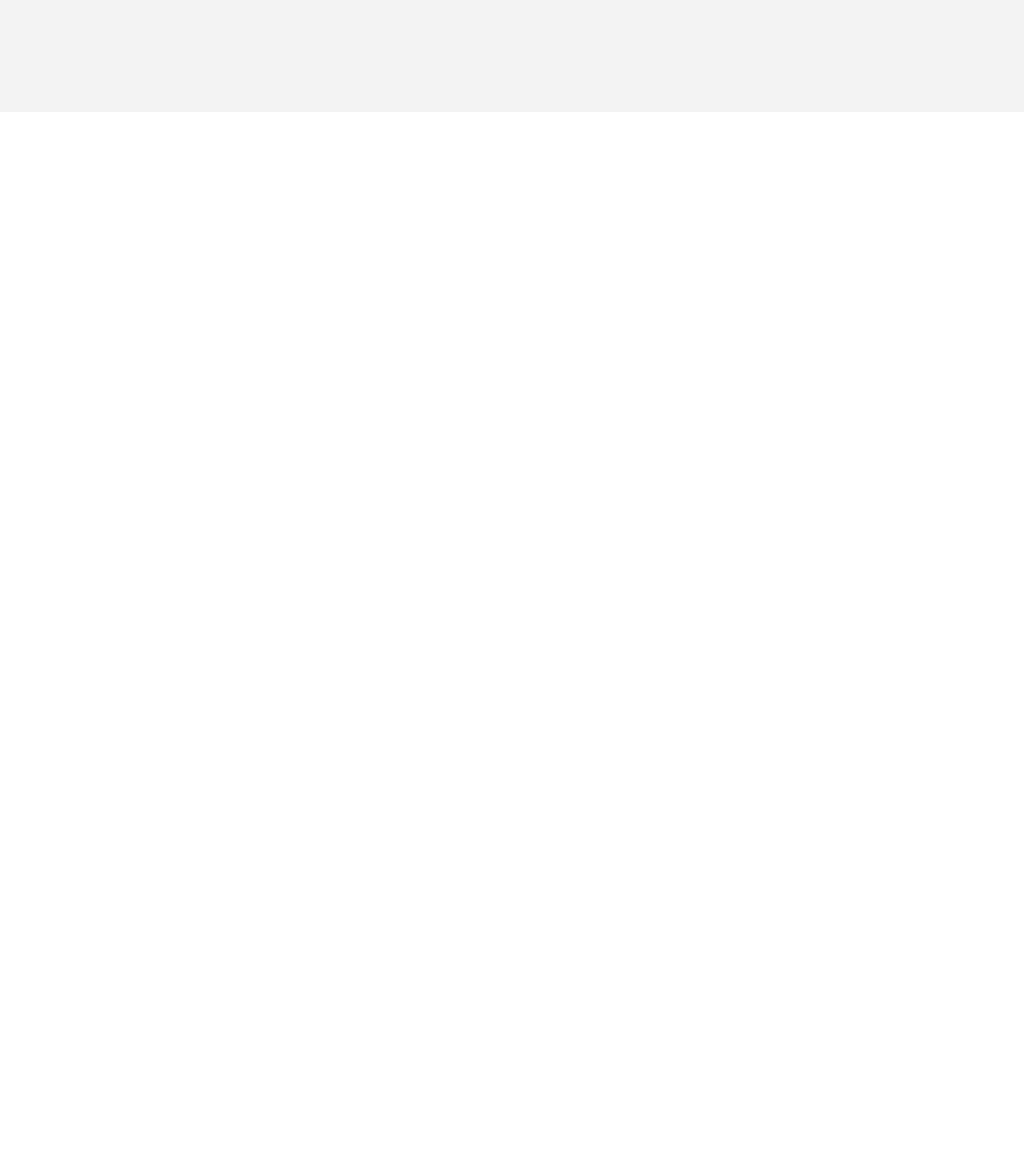
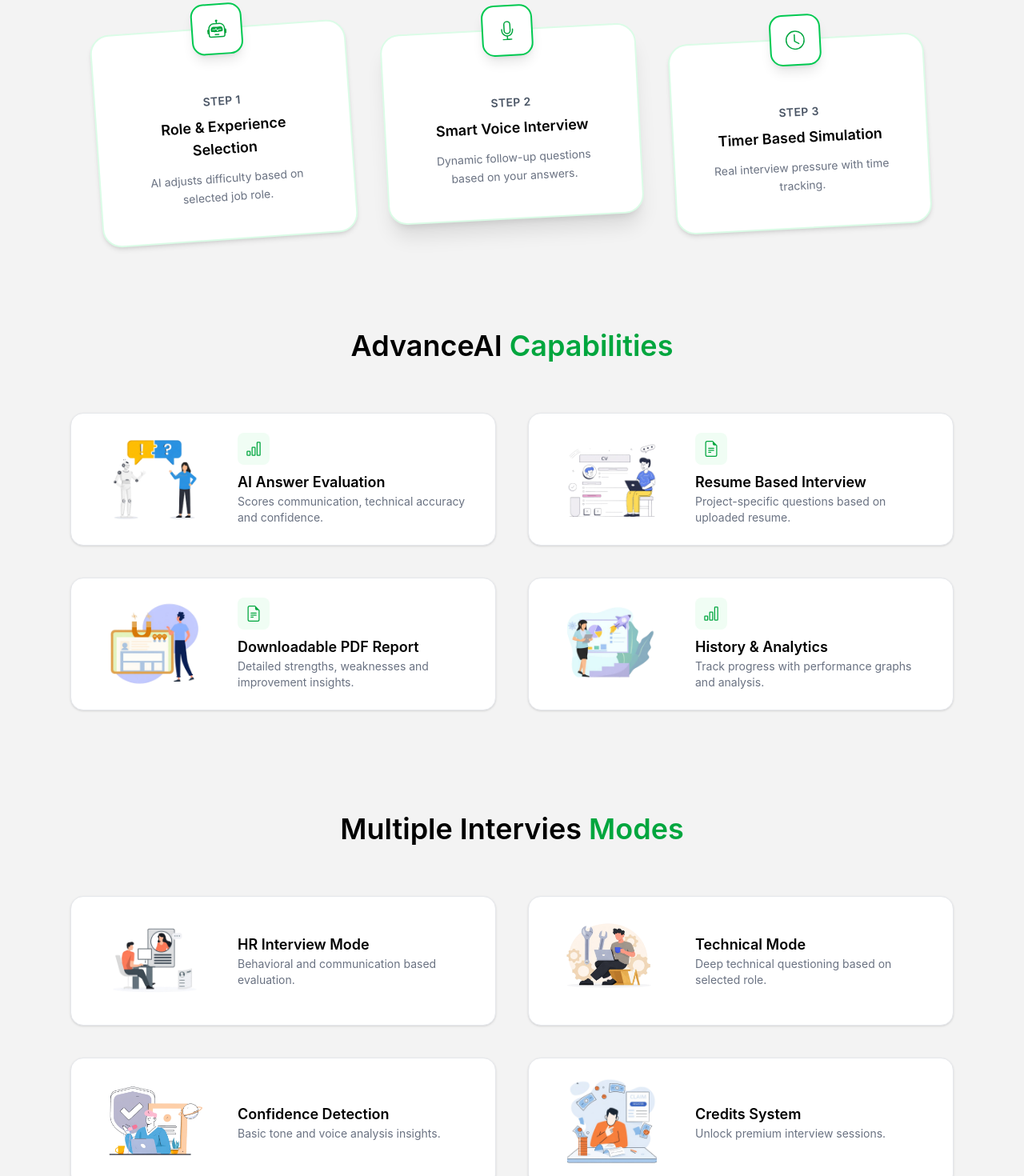
Before and after one commit to manishkumar987174/AI_INTERVIEW_AGENT, a React (Vite) app in the folder client/: page / in a window 1280 px wide. Shown: the part 660-2130 px from the top of the page at 80% size. Before the commit the page ends 800 px from the top, so only its background shows below. Built offline with nearby package versions, Linux system fonts and the light colour scheme; no server answers.

Commit message:
Added new pages

```diff
--- a/client/src/components/AuthModel.jsx
+++ b/client/src/components/AuthModel.jsx
@@ -15,7 +15,7 @@
       <div className="relative w-full max-w-md">
         <button
           onClick={onClose}
-          className="absolute top-8 right-5 text-gray-800 hover:text-black text-xl"
+          className=" cursor-pointer absolute top-8 right-5 text-gray-800 hover:text-black text-xl"
         >
           <FaTimes size={18} />
         </button>
--- /dev/null
+++ b/client/src/components/Footer.jsx
@@ -0,0 +1,19 @@
+import React from 'react'
+import { BsRobot } from 'react-icons/bs'
+
+const Footer = () => {
+  return (
+    <div className='bg-[#f3f3f3] flex justify-center px-4 pb-10 py-4 pt=10'>
+
+        <div className='w-full max-w-6xl bg-white rounded-[24px] shadow-sm border border-gray-200 py-5 px-3 text-center'>
+            <div className='flex justify-center items-center gap-3 mb-3'>
+                <div className='bg-black text-white p-2 rounded-lg'><BsRobot size={16}/></div>
+                <h2 className='font-semibold '>InterviewIq.AI</h2>
+            </div>
+            <p className='text-gray-500 text-sm max-w-xl mx-auto'>AI-powered interview preparation platform designed to improve communication skills, technical depth and professional confidence.</p>
+        </div>
+    </div>
+  )
+}
+
+export default Footer
--- a/client/src/components/Navbar.jsx
+++ b/client/src/components/Navbar.jsx
@@ -1,5 +1,6 @@
 import React, { useState } from "react";
 import { useDispatch, useSelector } from "react-redux";
+// eslint-disable-next-line no-unused-vars
 import { motion } from "motion/react";
 import { RiRobot3Fill } from "react-icons/ri";
 import { BsCoin } from "react-icons/bs";
--- a/client/src/pages/Auth.jsx
+++ b/client/src/pages/Auth.jsx
@@ -1,6 +1,7 @@
 import React from "react";
 import { FaRobot } from "react-icons/fa6";
 import { IoSparkles } from "react-icons/io5";
+// eslint-disable-next-line no-unused-vars
 import { motion } from "motion/react";
 import { FcGoogle } from "react-icons/fc";
 import { signInWithPopup } from "firebase/auth";
--- a/client/src/pages/Home.jsx
+++ b/client/src/pages/Home.jsx
@@ -1,7 +1,9 @@
 import React, { useState } from "react";
 import Navbar from "../components/Navbar";
 import { useSelector } from "react-redux";
+// eslint-disable-next-line no-unused-vars
 import { motion } from "motion/react";
+import AuthModel from "../components/AuthModel";
 import {
   BsRobot,
   BsMic,
@@ -11,17 +13,25 @@
 } from "react-icons/bs";
 import { HiSparkles } from "react-icons/hi";
 import { useNavigate } from "react-router-dom";
-
+import hrImg from "../assets/HR.png";
+import techImg from "../assets/tech.png";
+import confidenceImg from "../assets/confi.png";
+import resumeImg from "../assets/resume.png";
+import pdfImg from "../assets/pdf.png";
+import analyticsImg from "../assets/history.png";
+import evalImg from "../assets/ai-ans.png";
+import creditImg from "../assets/credit.png";
+import Footer from "../components/Footer";
 const Home = () => {
   const { userData } = useSelector((state) => state.user);
   const [showAuth, setShowAuth] = useState(false);
-const navigate =useNavigate()
-
+  const navigate = useNavigate();
 
   return (
-    <div className="min-h-screen bg-[#f3f3f3] flex flex-col ">
+    <div className="  min-h-screen bg-[#f3f3f3] flex flex-col ">
       <Navbar />
-      <div className="flex-1 px-6 py-20">
+      <div className="px-22 flex-1  py-20">
+        <div className="max-w-6xl mx-auto">
           <div className="flex justify-center mb-6">
             <div className="bg-gray-100 text-gray-600 text-sm px-4 py-2 rounded-full flex items-center gap-2">
               <HiSparkles size={16} className="bg-greeen-50 text-green-600" />
@@ -58,7 +68,7 @@
                     setShowAuth(true);
                     return;
                   }
-                navigate("/interview")
+                  navigate("/interview");
                 }}
                 whileHover={{ opacity: 0.9, scale: 1.03 }}
                 whileTap={{ opacity: 1, scale: 0.98 }}
@@ -72,7 +82,7 @@
                     setShowAuth(true);
                     return;
                   }
-                navigate("/history")
+                  navigate("/history");
                 }}
                 whileHover={{ opacity: 0.9, scale: 1.03 }}
                 whileTap={{ opacity: 1, scale: 0.98 }}
@@ -82,7 +92,186 @@
               </motion.button>
             </div>
           </div>
+          <div className="flex flex-col md:flex-row justify-center items-center gap-10 mb-28">
+            {[
+              {
+                icon: <BsRobot size={24} />,
+                step: "STEP 1",
+                title: "Role & Experience Selection",
+                desc: "AI adjusts difficulty based on selected job role.",
+              },
+              {
+                icon: <BsMic size={24} />,
+                step: "STEP 2",
+                title: "Smart Voice Interview",
+                desc: "Dynamic follow-up questions based on your answers.",
+              },
+              {
+                icon: <BsClock size={24} />,
+                step: "STEP 3",
+                title: "Timer Based Simulation",
+                desc: "Real interview pressure with time tracking.",
+              },
+            ].map((item, index) => (
+              <motion.div
+                key={index}
+                initial={{ opacity: 0, y: 60 }}
+                whileInView={{ opacity: 1, y: 0 }}
+                transition={{ duration: 0.6 + index * 0.2 }}
+                whileHover={{ y:-6}}
+                className={`relative bg-white rounded-3xl border-2 border-green-100 hover:border-gray-500 p-10 w-80 max-w-[90%] shadow-md hover:shadow-2xl
+              transition-all duration-300
+              ${index === 0 ? "rotate-[-4deg]" : ""}
+                ${index === 1 ? "rotate-[-3deg] md:-mt-6 shadow-xl" : ""}
+                ${index === 2 ? "rotate-[-3deg]" : ""}
+              `}
+              >
+                <div
+                  className="absolute -top-8 left-1/2 -translate-x-1/2 bg-white border-2 border-green-500 text-green-600 w-16 h-16 rounded-2xl flex
+               items-center justify-center shadow-lg "
+                >
+                  {item.icon}
                 </div>
+                <div className=" pt-10 text-center">
+                  <div className="text-sm text-gray-600 font-semibold mb-2 tracking-wide">
+                    {item.step}
+                  </div>
+                  <h3 className="font-semibold mb-3 text-lg ">{item.title}</h3>
+                  <p className="text-sm text-gray-500 leading-relaxed">
+                    {item.desc}
+                  </p>
+                </div>
+              </motion.div>
+            ))}
+          </div>
+          <div className="mb-32">
+            <motion.h2
+              initial={{ opacity: 0, y: 20 }}
+              whileInView={{ opacity: 1, y: 0 }}
+              transition={{ duration: 0.6 }}
+              className="text-4xl font-semibold text-center mb-16"
+            >
+              AdvanceAI <span className="text-green-600">Capabilities</span>
+            </motion.h2>
+            <div className="grid md:grid-cols-2 gap-10">
+              {[
+                {
+                  image: evalImg,
+                  icon: <BsBarChart size={20} />,
+                  title: "AI Answer Evaluation",
+                  desc: "Scores communication, technical accuracy and confidence.",
+                },
+                {
+                  image: resumeImg,
+                  icon: <BsFileEarmarkText size={20} />,
+                  title: "Resume Based Interview",
+                  desc: "Project-specific questions based on uploaded resume.",
+                },
+                {
+                  image: pdfImg,
+                  icon: <BsFileEarmarkText size={20} />,
+                  title: "Downloadable PDF Report",
+                  desc: "Detailed strengths, weaknesses and improvement insights.",
+                },
+                {
+                  image: analyticsImg,
+                  icon: <BsBarChart size={20} />,
+                  title: "History & Analytics",
+                  desc: "Track progress with performance graphs and analysis.",
+                },
+              ].map((item, index) => (
+                <motion.div
+                  key={index}
+                  whileHover={{ scale: 1.02 }}
+                  className=" bg-white border border-gray-200 rounded-2xl p-6 shadow-sm hover:shadow-lg transition-all"
+                >
+                  <div className="flex items-center gap-6">
+                    {/* Image LEFT */}
+                    <div className="w-40 h-28 flex-shrink-0">
+                      <img
+                        src={item.image}
+                        alt={item.title}
+                        className="w-full h-full object-contain"
+                      />
+                    </div>
+
+                    {/* Content RIGHT */}
+                    <div>
+                      <div className="bg-green-50 text-green-600 w-10 h-10 rounded-lg flex items-center justify-center mb-2">
+                        {item.icon}
+                      </div>
+
+                      <h3 className="font-semibold text-lg">{item.title}</h3>
+
+                      <p className="text-gray-500 text-sm">{item.desc}</p>
+                    </div>
+                  </div>
+                </motion.div>
+              ))}
+            </div>
+          </div>
+          <div className="mb-32">
+            <motion.h2
+              initial={{ opacity: 0, y: 20 }}
+              whileInView={{ opacity: 1, y: 0 }}
+              transition={{ duration: 0.6 }}
+              className="text-4xl font-semibold text-center mb-16"
+            >
+              Multiple Intervies <span className="text-green-600">Modes</span>
+            </motion.h2>
+            <div className="grid md:grid-cols-2 gap-10">
+              {[
+                {
+                  img: hrImg,
+                  title: "HR Interview Mode",
+                  desc: "Behavioral and communication based evaluation.",
+                },
+                {
+                  img: techImg,
+                  title: "Technical Mode",
+                  desc: "Deep technical questioning based on selected role.",
+                },
+                {
+                  img: confidenceImg,
+                  title: "Confidence Detection",
+                  desc: "Basic tone and voice analysis insights.",
+                },
+                {
+                  img: creditImg,
+                  title: "Credits System",
+                  desc: "Unlock premium interview sessions.",
+                },
+              ].map((item, index) => (
+                <motion.div
+                  key={index}
+                  whileHover={{ scale: 1.02 }}
+                  className=" bg-white border border-gray-200 rounded-2xl p-6 shadow-sm hover:shadow-lg transition-all"
+                >
+                  <div className="flex items-center gap-6">
+                    {/* Image LEFT */}
+                    <div className="w-40 h-28 flex-shrink-0">
+                      <img
+                        src={item.img}
+                        alt={item.title}
+                        className="w-full h-full object-contain"
+                      />
+                    </div>
+
+                    {/* Content RIGHT */}
+                    <div>
+
+                      <h3 className="font-semibold text-lg">{item.title}</h3>
+
+                      <p className="text-gray-500 text-sm">{item.desc}</p>
+                    </div>
+                  </div>
+                </motion.div>
+              ))}
+            </div>
+          </div>
+        </div>
+      </div>
+      <Footer/>
       {showAuth && <AuthModel onClose={() => setShowAuth(false)} />}
     </div>
   );
--- /dev/null
+++ b/client/src/pages/InterviewPage.jsx
@@ -0,0 +1,9 @@
+import React from 'react'
+
+const InterviewPage = () => {
+  return (
+    <div>InterviewPage</div>
+  )
+}
+
+export default InterviewPage
--- /dev/null
+++ b/client/src/pages/InterviewReport.jsx
@@ -0,0 +1,9 @@
+import React from 'react'
+
+const InterviewReport = () => {
+  return (
+    <div>InterviewReport</div>
+  )
+}
+
+export default InterviewReport
```
Also changed, not shown: client/src/assets/ai-ans.png (added), client/src/components/Step1Setup.jsx (added), client/src/components/Step2Interview.jsx (added), client/src/components/Step3Report.jsx (added). Lines whose indentation alone changed are shown as unchanged.
